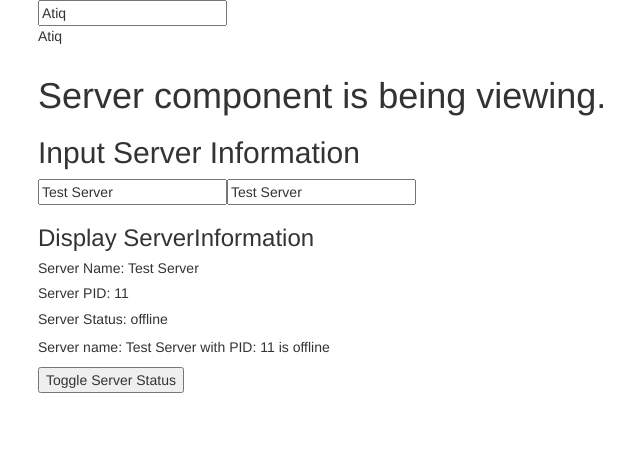
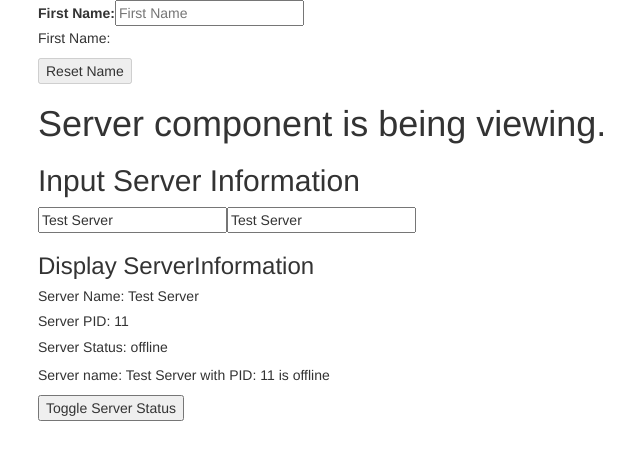
Before and after one commit to atiqahammed/lrn, an Angular app in the folder lrn-ang-app/: page / in a window 1280 px wide. Shown: the top 460 px of the page, without its empty margins (32-672 px from the left). Built offline with nearby package versions, Linux system fonts and the light colour scheme.

Commit message:
logic added against the bounded data

```diff
--- a/lrn-ang-app/src/app/app.component.html
+++ b/lrn-ang-app/src/app/app.component.html
@@ -1,7 +1,9 @@
 <div class="container">
-  <label for="Fname"></label>
-  <input type="text" name="Fname" [(ngModel)] = "name">
-  <p>{{name}}</p>
+
+  <label for="Fname">First Name: </label>
+  <input type="text" name="Fname" placeholder="First Name" [(ngModel)] = "name">
+  <p>First Name: {{name}}</p>
+  <button (click) = "resetName()" [disabled] = "checkName()">Reset Name</button>
 
 </div>
 
--- a/lrn-ang-app/src/app/app.component.ts
+++ b/lrn-ang-app/src/app/app.component.ts
@@ -6,5 +6,14 @@ import { Component } from '@angular/core';
   styleUrls: ['./app.component.css']
 })
 export class AppComponent {
-  name = 'Atiq';
+  name = '';
+
+  resetName() {
+    this.name = '';
+  }
+
+  checkName() {
+    return (this.name.length < 1) ? true : false;
+  }
+
 }
```
